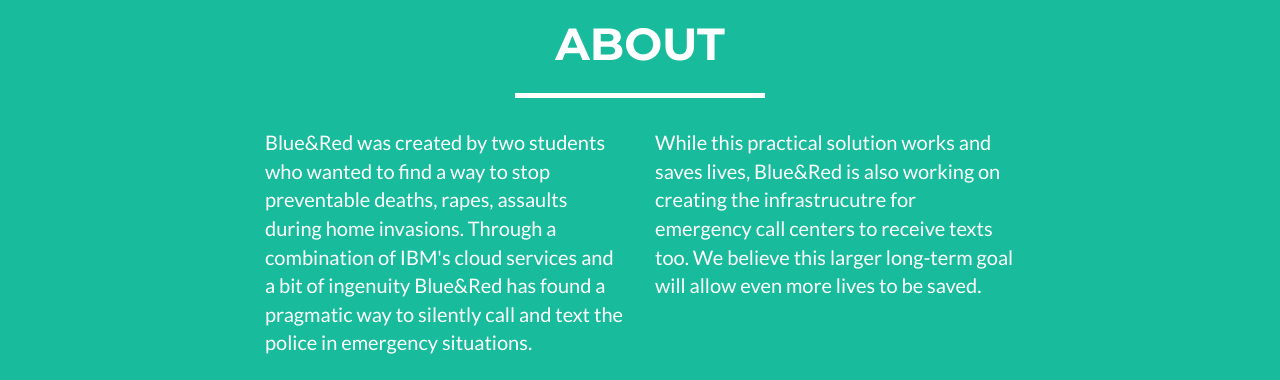
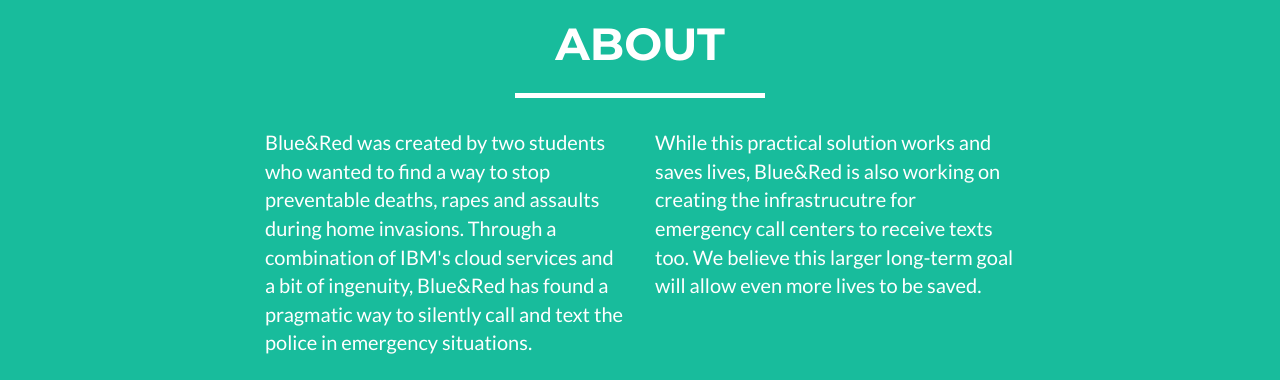
Before and after one commit to davidneary/Blue-Red_site, a plain HTML site: page index.html in a window 1280 px wide. Shown: the part 1500-1880 px from the top of the page. Drawn offline with nearby package versions, Linux system fonts and the light colour scheme.

Commit message:
Minor editing

```diff
--- a/index.html
+++ b/index.html
@@ -141,7 +141,7 @@
             </div>
             <div class="row">
                 <div class="col-lg-4 col-lg-offset-2">
-                    <p>Blue&Red was created by two students who wanted to find a way to stop preventable deaths, rapes, assaults during home invasions. Through a combination of IBM's cloud services and a bit of ingenuity Blue&Red has found a pragmatic way to silently call and text the police in emergency situations.</p>
+                    <p>Blue&Red was created by two students who wanted to find a way to stop preventable deaths, rapes and assaults during home invasions. Through a combination of IBM's cloud services and a bit of ingenuity, Blue&Red has found a pragmatic way to silently call and text the police in emergency situations.</p>
                 </div>
                 <div class="col-lg-4">
                     <p>While this practical solution works and saves lives, Blue&Red is also working on creating the infrastrucutre for emergency call centers to receive texts too. We believe this larger long-term goal will allow even more lives to be saved.</</p>
```
